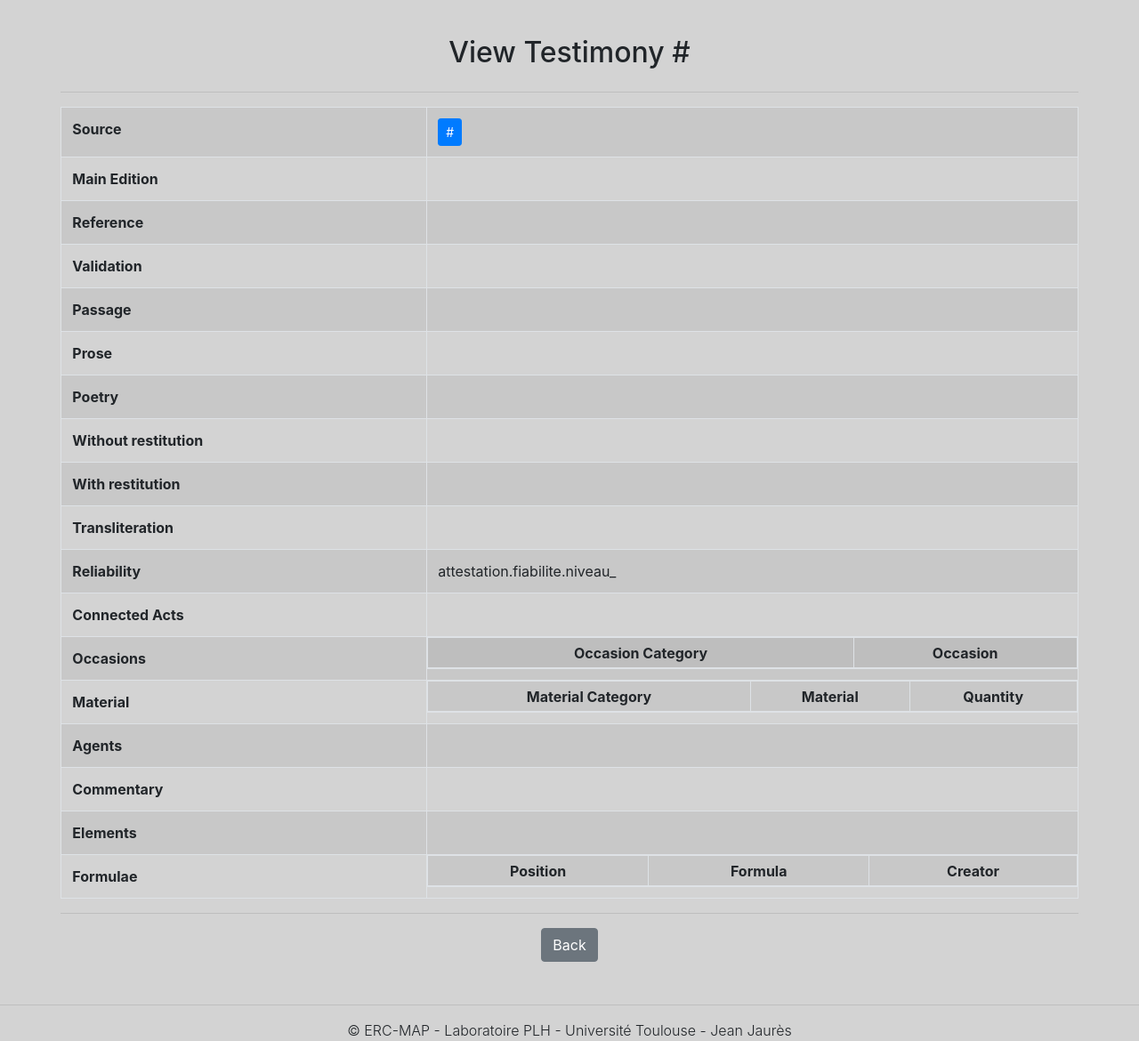
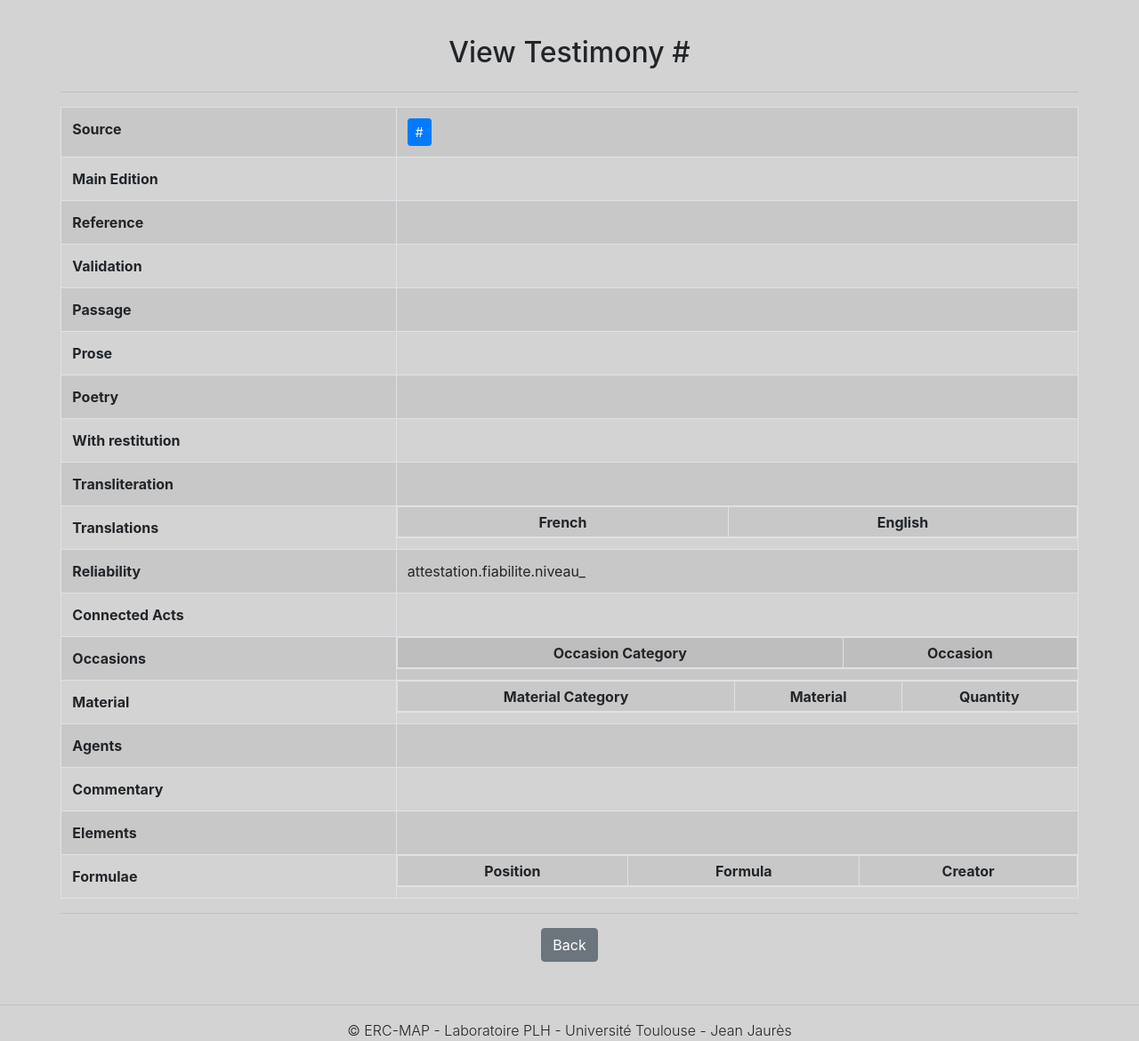
Before and after one commit to LaboratoirePLH/ERC-MAP, a Symfony app: template templates/attestation/show.html.twig in a window 1280 px wide. Shown: the part 223-1393 px from the top of the page at 89% size. Run offline with Twig, Linux system fonts and the light colour scheme; the template is opened without the code that fills it, so the values that code supplies are empty; style sheets or scripts are compiled from the project's sources; some libraries are stand-ins or nearby versions.

Commit message:
Fixes attestation view page crashing because trying to display a removed field

```diff
--- a/src/Form/AttestationType.php
+++ b/src/Form/AttestationType.php
@@ -89,7 +89,7 @@ class AttestationType extends AbstractType
                 'required' => false
             ])
             ->add('traductions', CollectionType::class, [
-                'label'         => 'element.fields.traductions',
+                'label'         => 'generic.fields.translations',
                 'entry_type'    => TraductionAttestationType::class,
                 'by_reference'  => false,
                 'allow_add'     => true,
--- a/src/Form/ElementMiniType.php
+++ b/src/Form/ElementMiniType.php
@@ -33,7 +33,7 @@ class ElementMiniType extends AbstractType
                 'required' => false
             ])
             ->add('traductions', CollectionType::class, [
-                'label'         => 'element.fields.traductions',
+                'label'         => 'generic.fields.translations',
                 'attr'          => ['class' => 'element_traductions'],
                 'entry_type'    => TraductionElementType::class,
                 'by_reference'  => false,
--- a/src/Form/ElementType.php
+++ b/src/Form/ElementType.php
@@ -48,7 +48,7 @@ class ElementType extends AbstractType
                 'required' => false
             ])
             ->add('traductions', CollectionType::class, [
-                'label'         => 'element.fields.traductions',
+                'label'         => 'generic.fields.translations',
                 'entry_type'    => TraductionElementType::class,
                 'by_reference'  => false,
                 'allow_add'     => true,
--- a/templates/display/attestation.html.twig
+++ b/templates/display/attestation.html.twig
@@ -66,14 +66,6 @@
         </tr>
         <tr>
             <th scope="row">
-                {{ 'attestation.fields.extrait_sans_restitution'|trans}}
-            </th>
-            <td>
-                {{ attestation.extraitSansRestitution|raw }}
-            </td>
-        </tr>
-        <tr>
-            <th scope="row">
                 {{ 'attestation.fields.extrait_avec_restitution'|trans}}
             </th>
             <td>
@@ -86,6 +78,29 @@
             </th>
             <td>
                 {{ attestation.translitteration|raw }}
+            </td>
+        </tr>
+        <tr>
+            <th scope="row">
+                {{ 'generic.fields.translations'|trans}}
+            </th>
+            <td class="p-0">
+                <table class="table table-sm text-center mb-0">
+                    <thead>
+                        <tr>
+                            <th scope="col">{{ 'languages.fr'|trans }}</th>
+                            <th scope="col">{{ 'languages.en'|trans }}</th>
+                        </tr>
+                    </thead>
+                    <tbody>
+                        {% for traduction in attestation.traductions %}
+                        <tr>
+                            <td>{{ traduction.nomFr }}</td>
+                            <td>{{ traduction.nomEn }}</td>
+                        </tr>
+                        {% endfor %}
+                    </tbody>
+                </table>
             </td>
         </tr>
         <tr>
--- a/templates/display/element.html.twig
+++ b/templates/display/element.html.twig
@@ -18,7 +18,7 @@
         </tr>
         <tr>
             <th scope="row">
-                {{ 'element.fields.traductions'|trans}}
+                {{ 'generic.fields.translations'|trans}}
             </th>
             <td class="p-0">
                 <table class="table table-sm text-center mb-0">
--- a/translations/messages.en.yaml
+++ b/translations/messages.en.yaml
@@ -257,7 +257,6 @@ element:
         etat_absolu: "Absolute form"
         etat_morphologique: "Morphological form"
         beta_code: "Beta Code"
-        traductions: "Translations"
         nature: "Nature"
         categories_invariantes: "Out of Context Categories"
         suffixe: "Suffix ?"
--- a/translations/messages.fr.yaml
+++ b/translations/messages.fr.yaml
@@ -257,7 +257,6 @@ element:
         etat_absolu: "Etat Absolu"
         etat_morphologique: "Etat Morphologique"
         beta_code: "Beta Code"
-        traductions: "Traductions"
         nature: "Nature"
         categories_invariantes: "Categories invariantes"
         suffixe: "Suffixe ?"
```
